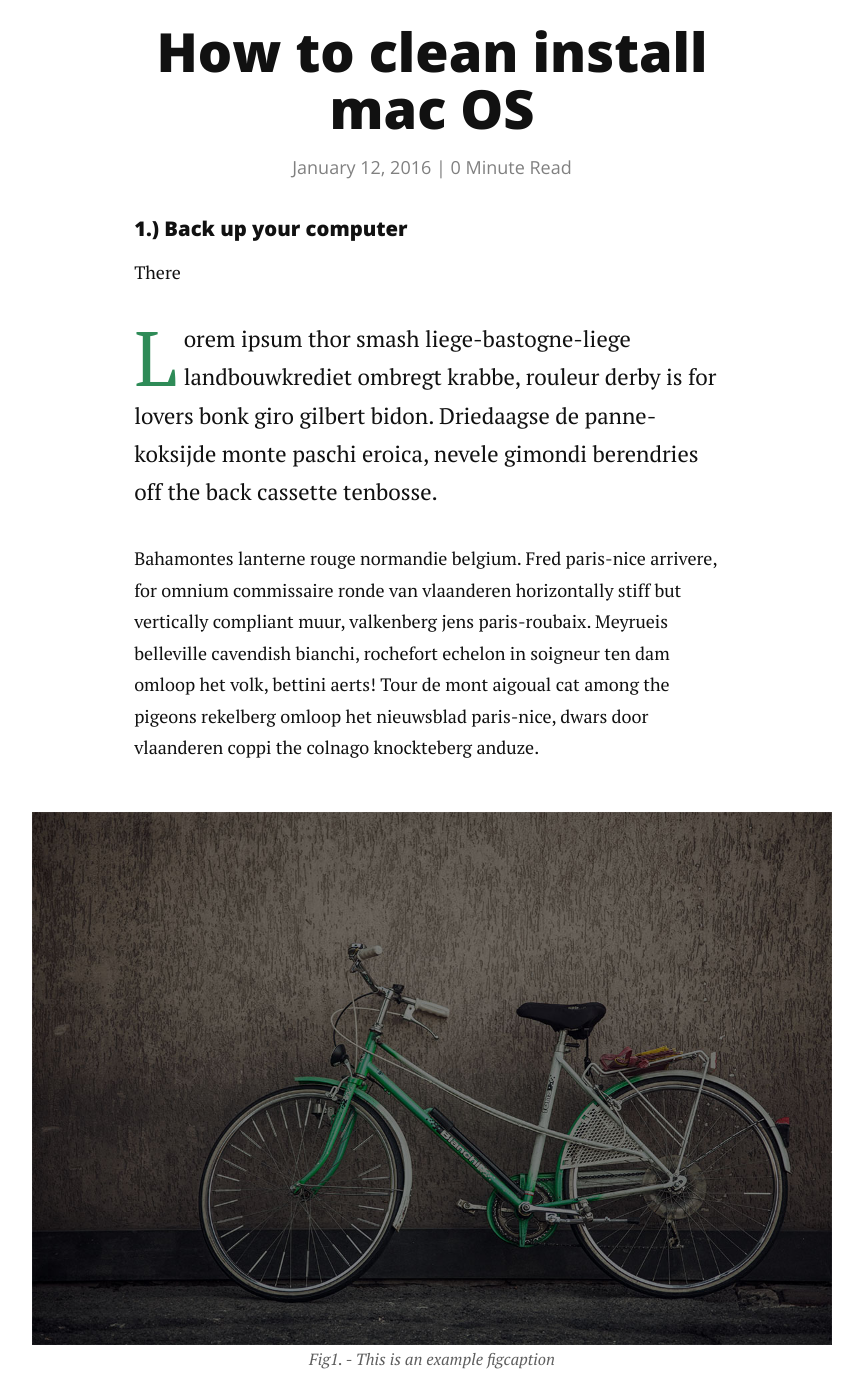
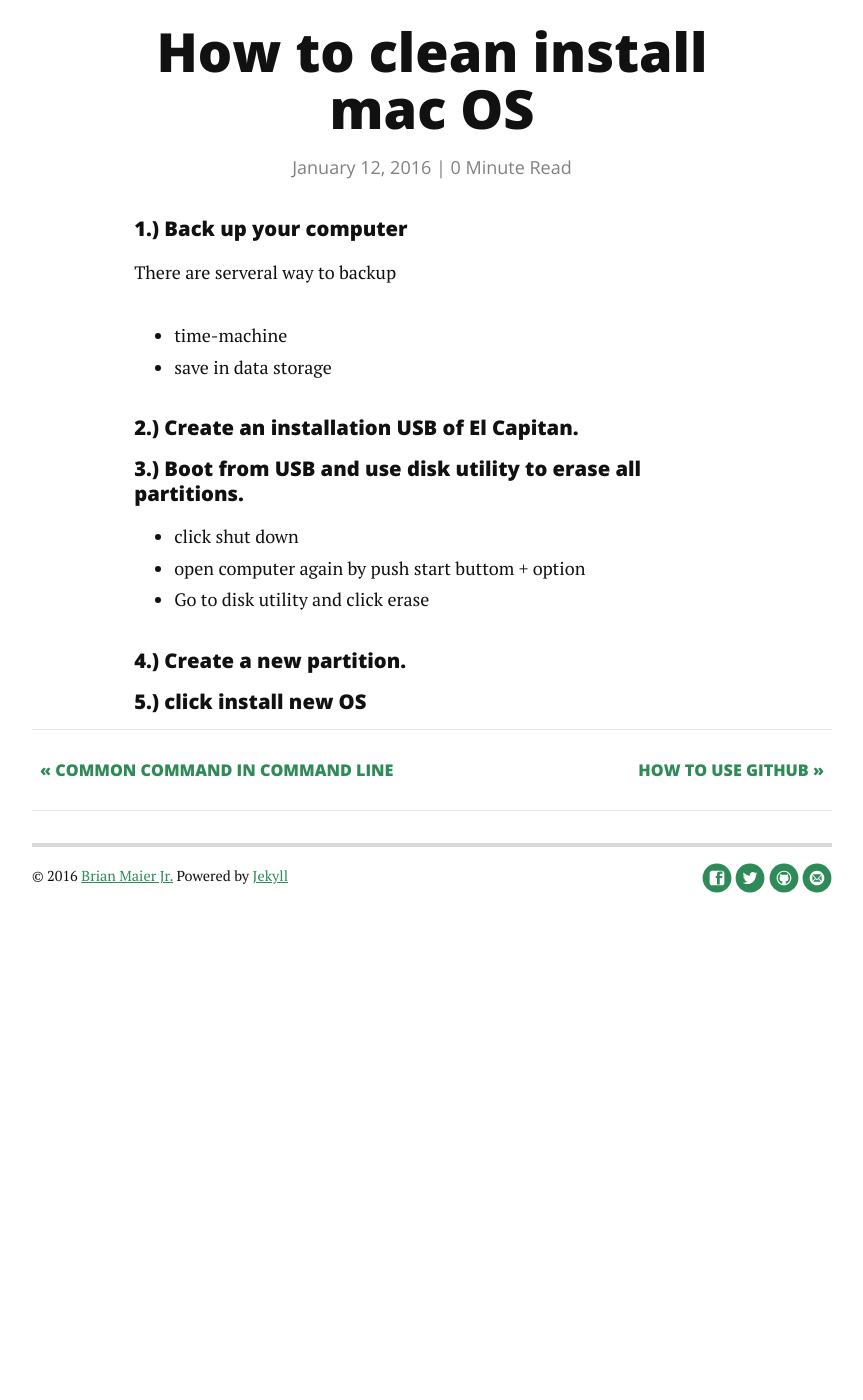
Before and after one commit to best42/best42.github.io, a Jekyll site: the page built from _posts/2014-12-12-figure-with-caption.markdown, in a window 1280 px wide and 1400 px high, scrolled down 279 px. Shown: the whole window, without its empty margins (208-1071 px from the left). Built offline with Jekyll 4.4.1, drawn with Linux system fonts in a browser that asks for light colours; nearby versions of some CDN libraries; Markdown is read by kramdown in place of the engine named in the settings; after the commit the page ends 1260 px from its top, so only the background shows below that; some of the changed text lies outside the part shown.

Commit message:
clean install post

```diff
--- a/_posts/2014-12-11-image-in-post.markdown
+++ b/_posts/2014-12-11-image-in-post.markdown
@@ -23,5 +24,3 @@ rm -f <FILENAME>    # force delete (remove) file
 rm -rf <FOLDERNAME> # force delete (remove) file or folder
 ln -s <FILENAME1> <FILENAME2>  # symbolic link file (like shortcut)
 {% endhighlight %}
-
-<img src="{{ '/assets/img/touring.jpg' | prepend: site.baseurl }}" alt="">
--- a/_posts/2014-12-12-figure-with-caption.markdown
+++ b/_posts/2014-12-12-figure-with-caption.markdown
@@ -6,20 +6,18 @@ date:   2016-01-12
 
 #### 1.) Back up your computer
 
-There
+There are serveral way to backup
+- time-machine
+- save in data storage
 
-<p class="intro"><span class="dropcap">L</span>orem ipsum thor smash liege-bastogne-liege landbouwkrediet ombregt krabbe, rouleur derby is for lovers bonk giro gilbert bidon. Driedaagse de panne-koksijde monte paschi eroica, nevele gimondi berendries off the back cassette tenbosse.</p>
+#### 2.) Create an installation USB of El Capitan.
 
-Bahamontes lanterne rouge normandie belgium. Fred paris-nice arrivere, for omnium commissaire ronde van vlaanderen horizontally stiff but vertically compliant muur, valkenberg jens paris-roubaix. Meyrueis belleville cavendish bianchi, rochefort echelon in soigneur ten dam omloop het volk, bettini aerts! Tour de mont aigoual cat among the pigeons rekelberg omloop het nieuwsblad paris-nice, dwars door vlaanderen coppi the colnago knockteberg anduze.
+#### 3.) Boot from USB and use disk utility to erase all partitions.
 
-<figure>
-	<img src="{{ '/assets/img/touring.jpg' | prepend: site.baseurl }}" alt="">
-	<figcaption>Fig1. - This is an example figcaption</figcaption>
-</figure>
+- click shut down
+- open computer again by push start buttom + option
+- Go to disk utility and click erase
 
-{% highlight html %}
-<figure>
-	<img src="{{ '/assets/img/touring.jpg' | prepend: site.baseurl }}" alt="">
-	<figcaption>Fig1. - This is an example figcaption</figcaption>
-</figure>
-{% endhighlight %}
+#### 4.) Create a new partition.
+
+#### 5.) click install new OS
```
Also changed, not shown: other parts of _posts/2014-12-11-image-in-post.markdown (+1 -0 lines).
